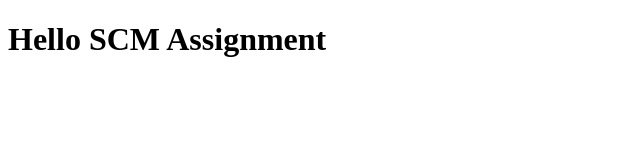
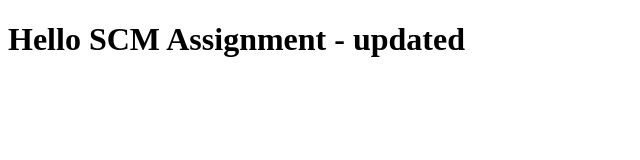
Before and after one commit to AbdulTHassan/scmlesson3, a plain HTML site: page index.html in a window 1280 px wide. Shown: the whole page, without its empty margins (0-640 px from the left). Drawn offline with Linux system fonts and the light colour scheme.

Commit message:
Update index.html
Second commit - updated index and readme

```diff
--- a/index.html
+++ b/index.html
@@ -5,6 +5,6 @@
     <title>SCM Lesson 3</title>
 </head>
 <body>
-    <h1>Hello SCM Assignment</h1>
+    <h1>Hello SCM Assignment - updated</h1>
 </body>
 </html>
```
